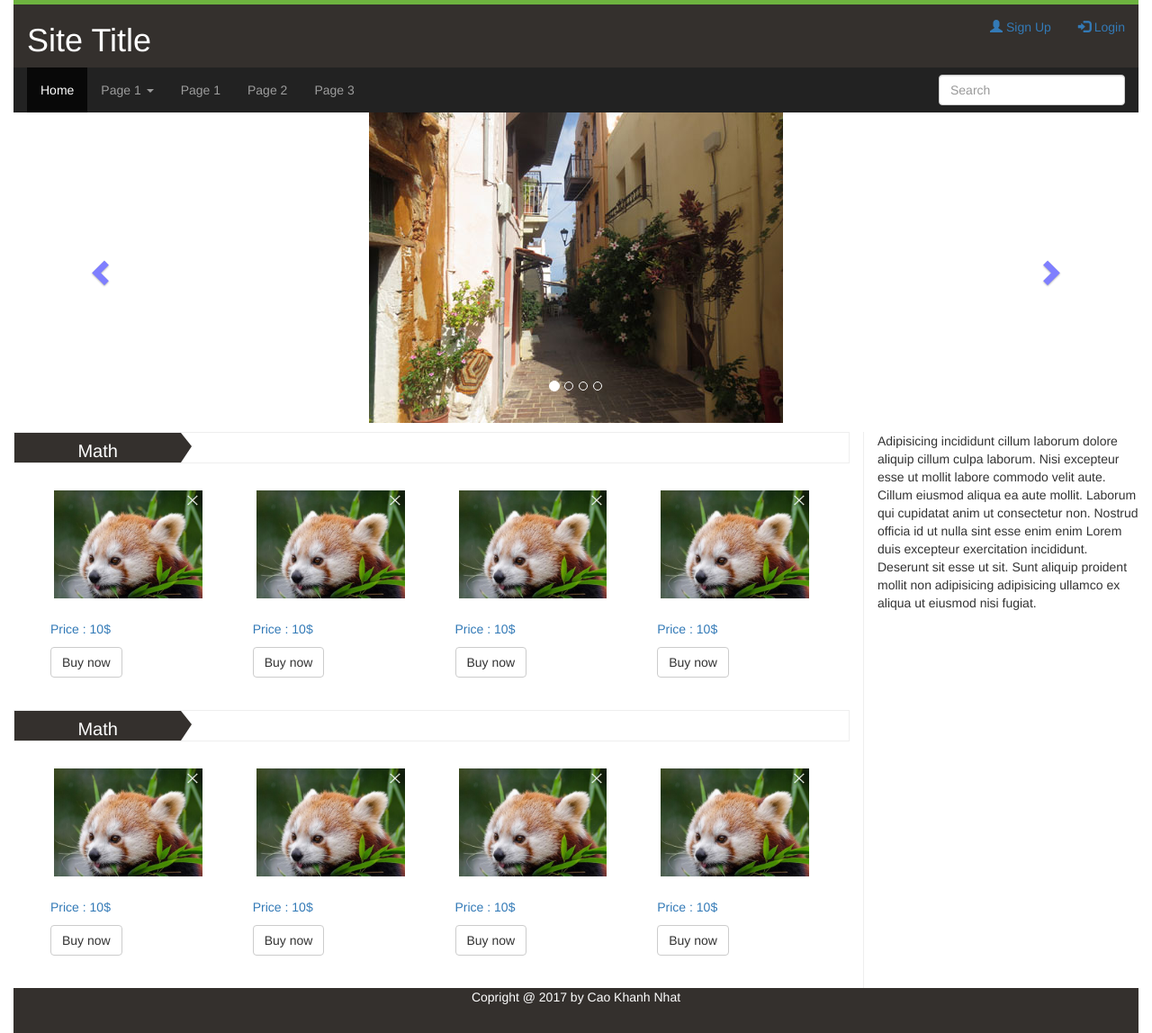
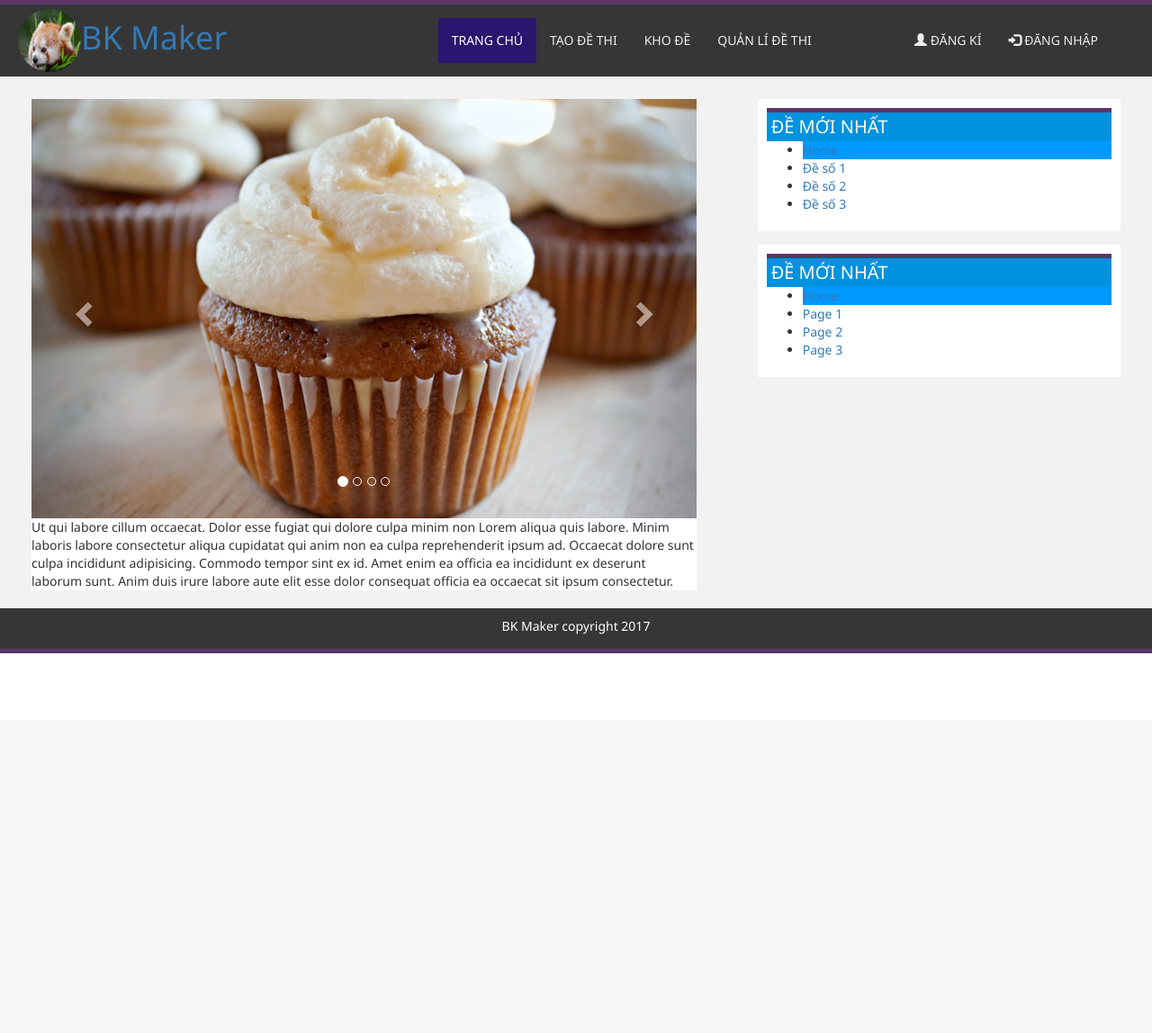
Before and after one commit to assignment1-web/Assignment1, a PHP site: page / in a window 1280 px wide. Shown: the whole page at 90% size. After the commit the page ends 726 px from the top, so only its background shows below. Run offline with PHP 8.4, Linux system fonts and the light colour scheme.

Commit message:
Main Page update

```diff
--- a/css/style.css
+++ b/css/style.css
@@ -1,113 +1,124 @@
-#header {
-    background-color: #34302D;
-    border-top: 5px solid #6DB33F;
-    margin: 0 auto;
+.main-page {
+    border-top: 5px solid #5C3566;
+    background-color: #F2F2F2;
+    font-family: 'Segoe UI', Tahoma, Geneva, Verdana, sans-serif;
 }
 
-#header h1 {
-    color: #fff;
+@media (max-width: 768px) {
+    .title-page {
+        text-align: center;
+    }
+    .content-page {
+        margin: -15px 0;
+        padding: 0;
+        background-color: #fff;
+    }
+}
+
+.nav-custom {
+    background-color: #363636;
+    border: 0;
+    margin: 15px;
+    min-height: 1px;
+}
+
+.active {
+    background-color: #0099FF;
+}
+
+.title-page {
+    margin: 5px;
+}
+
+.navbar-inverse .navbar-nav>li>a {
+    font-family: 'Segoe UI', Tahoma, Geneva, Verdana, sans-serif;
+    text-transform: uppercase;
+    color: #eeeeee;
+}
+
+.header-page {
+    background-color: #363636;
+}
+
+.navbar-inverse .navbar-nav>li>a:hover {
+    background-color: #0092DF;
 }
 
 .icon-bar {
-    background-color: #fff;
-}
-
-.navbar-inverse {
-    border: 0;
-    border-radius: 0;
-    margin: 0;
-    min-height: 10px;
-}
-
-.navbar-form {
-    border: 0;
-}
-
-.navbar-collapse {
-    border-top: 0;
+    background-color: #ffffff;
 }
 
 .navbar-toggle {
-    margin: 0;
     border: 1px solid #ffffff;
     border-radius: 0;
 }
 
-.footer {
-    height: 50px;
-    text-align: center;
-    background-color: #34302D;
+.navbar-inverse .navbar-nav>.active>a,
+.navbar-inverse .navbar-nav>.active>a:focus,
+.navbar-inverse .navbar-nav>.active>a:hover {
+    background-color: #2A166F;
+}
+
+.dropdown-menu {
+    padding: 0;
+}
+
+.dropdown-menu>li>a {
+    padding: 15px;
+}
+
+.dropdown-menu>li>a:focus,
+.dropdown-menu>li>a:hover {
+    background-color: #0092DF;
     color: #fff;
 }
 
-.tool {
-    position: relative;
-    width: 100%;
-    border: 1px solid #eeeeee;
+.content-page {
+    margin: 20px;
+    margin-top: 25px;
+    padding: 0;
+    background-color: #F2F2F2;
 }
 
-.tool h2 {
-    margin: 0;
-    width: 20%;
-    background-color: #34302D;
-    text-align: center;
+.content-left {
+    background-color: #F2F2F2;
+    padding: 0;
 }
 
-.tool h2 a {
-    text-decoration: none;
-    font-size: 20px;
-    color: #ffffff;
+.content-left>div {
+    background-color: #fff;
+    padding: 0;
 }
 
-.tool h2::after {
-    content: " ";
-    display: block;
-    width: 0;
-    height: 0;
-    margin-left: 0px;
-    border-top: 15px solid transparent;
-    border-left: 12px solid #34302D;
-    border-right: 0 solid transparent;
-    border-bottom: 18px solid transparent;
-    position: absolute;
-    top: 0;
-    left: 20%;
+.content-right {
+    background-color: #F2F2F2;
+    padding: 0;
 }
 
-.carousel-inner img {
-    margin: 0 auto;
+.category {
+    background-color: #fff;
+    padding: 10px;
+    margin-bottom: 15px;
 }
 
-.img-hover {
-    border: 1px solid #fff;
-    padding: 10px;
+.category h1 {
+    border-top: 5px solid #5C3566;
+    font-size: 20px;
+    text-transform: uppercase;
+    padding: 5px;
+    margin: 0;
+    background-color: #0092DF;
+    color: #fff;
 }
 
-.img-hover:hover {
-    border: 1px solid #eeeeee;
-    box-shadow: 0 0 2px #ccc;
+.footer-page {
+    height: 50px;
+    background-color: #363636;
+    border-bottom: 5px solid #5C3566;
 }
 
-.thumbnail {
-    border: 0;
-    border-radius: 0;
+.footer-page p {
+    color: #fff;
+    text-align: center;
+    margin-top: 10px;
 }
-
-.category-book {
-    margin: 15px;
-}
-
-.carousel-control.left,
-.carousel-control.right {
-    background: none;
-    color: blue;
-}
-
-@media screen and (max-width:768px) {
-    #header h1 {
-        text-align: center;
-    }
-    #header ul {
-        display: none;
-    }
-}
--- a/index.html
+++ b/index.html
@@ -6,81 +6,87 @@
     <meta charset="UTF-8">
     <meta name="viewport" content="width=device-width, initial-scale=1">
     <link href="css/bootstrap.min.css" rel="stylesheet">
-    <link href="css/style.css" rel="stylesheet">
     <script src="js/jquery-3.1.1.min.js"></script>
     <script src="js/bootstrap.min.js"></script>
+
+    <link href="css/style.css" rel="stylesheet">
 </head>
 
 <body>
-    <div class="container-fluid">
-        <div class="row" id="header">
-            <div class="col-md-4">
+    <div class="container-fluid main-page">
+        <div class="row header-page">
+            <div class="col-md-4 ">
                 <button type="button" class="navbar-toggle" data-toggle="collapse" data-target="#myNavbar">
                     <span class="icon-bar"></span>
                     <span class="icon-bar"></span>
                     <span class="icon-bar"></span>
                 </button>
-                <h1>
-                    Site Title
+                <h1 class="title-page">
+                    <a href="#"><img src="images/2.jpg" alt="images" width="70px" height="70px" class="img-circle">BK Maker</a>
                 </h1>
+
             </div>
             <div class="col-md-8">
+                </nav>
+                <nav class="navbar navbar-inverse nav-custom">
+                    <div class="container-fluid">
+                        <div class="navbar-header">
+
+
+                        </div>
+                        <div class="collapse navbar-collapse" id="myNavbar">
+                            <ul class="nav navbar-nav">
+                                <li class="active"><a href="#">Trang chủ</a></li>
+                                <!--<li class="dropdown">
+                                    <a class="dropdown-toggle" data-toggle="dropdown" href="#">Đề thi
+                                <span class="caret"></span></a>
+                                    <ul class="dropdown-menu">
+                                        <li><a href="#">Tạo đề thi</a></li>
+                                        <li><a href="#">Đề số 2</a></li>
+                                        <li><a href="#">Đề số 3</a></li>
+                                    </ul>
+                                </li>-->
+                                <li><a href="#">Tạo đề thi</a></li>
+                                <li><a href="#">Kho đề</a></li>
+                                <li><a href="#">Quản lí đề thi</a></li>
+                            </ul>
                             <ul class="nav navbar-nav navbar-right">
-                    <li><a href="#"><span class="glyphicon glyphicon-user"></span> Sign Up</a></li>
-                    <li><a href="#"><span class="glyphicon glyphicon-log-in"></span> Login</a></li>
+                                <li><a href="#"><span class="glyphicon glyphicon-user"></span> Đăng kí</a></li>
+                                <li><a href="#"><span class="glyphicon glyphicon-log-in"></span> Đăng nhập</a></li>
                             </ul>
                         </div>
                     </div>
-        <nav class="navbar navbar-inverse">
-
-            <div class="collapse navbar-collapse" id="myNavbar">
-                <ul class="nav navbar-nav">
-                    <li class="active"><a href="#">Home</a></li>
-                    <li class="dropdown">
-                        <a class="dropdown-toggle" data-toggle="dropdown" href="#">Page 1
-                        <span class="caret"></span></a>
-                        <ul class="dropdown-menu">
-                            <li><a href="#">Page 1-1</a></li>
-                            <li><a href="#">Page 1-2</a></li>
-                            <li><a href="#">Page 1-3</a></li>
-                        </ul>
-                    </li>
-                    <li><a href="#">Page 1</a></li>
-                    <li><a href="#">Page 2</a></li>
-                    <li><a href="#">Page 3</a></li>
-                </ul>
-
-                <form class="navbar-form navbar-right" role="search">
-                    <div class="form-group">
-                        <input type="text" placeholder="Search" id="search" class="form-control">
+                </nav>
             </div>
-                </form>
-
         </div>
-
-        </nav>
+        <div class="container-fluid content-page">
+            <div class="col-md-8 content-left">
+                <div class="col-md-11">
                     <div id="myCarousel" class="carousel slide" data-ride="carousel">
+                        <!-- Indicators -->
                         <ol class="carousel-indicators">
                             <li data-target="#myCarousel" data-slide-to="0" class="active"></li>
                             <li data-target="#myCarousel" data-slide-to="1"></li>
                             <li data-target="#myCarousel" data-slide-to="2"></li>
                             <li data-target="#myCarousel" data-slide-to="3"></li>
                         </ol>
+
+                        <!-- Wrapper for slides -->
                         <div class="carousel-inner" role="listbox">
                             <div class="item active">
-                    <img src="images/img_chania.jpg" alt="Chania">
+                                <img src="images/slide1.jpg" alt="Chania">
                             </div>
 
                             <div class="item">
-                    <img src="images/img_chania2.jpg" alt="Chania">
+                                <img src="images/slide1.jpg" alt="Chania">
                             </div>
 
                             <div class="item">
-                    <img src="images/img_flower.jpg" alt="Flower">
+                                <img src="images/slide1.jpg" alt="Flower">
                             </div>
 
                             <div class="item">
-                    <img src="images/img_flower2.jpg" alt="Flower">
+                                <img src="images/slide1.jpg" alt="Flower">
                             </div>
                         </div>
 
@@ -93,184 +99,38 @@
                             <span class="glyphicon glyphicon-chevron-right" aria-hidden="true"></span>
                             <span class="sr-only">Next</span>
                         </a>
-
                     </div>
-        <div class="row " style="margin-top: 10px">
-            <div class="col-md-9" style="border-right: 1px solid #eeeeee">
-                <div class="type-book">
-                    <div class="tool">
-                        <h2>
-                            <a href="#">
-                        Math
-                        </a>
-                        </h2>
-                    </div>
-                    <div class="row category-book">
-                        <div class="col-md-3">
-                            <div class="img-hover">
-                                <a href="#">
-                                    <div class="thumbnail">
-                                        <img src="images/2.jpg" alt="Image Test">
-                                    </div>
-                                    <div class="caption">
-                                        <p>Price : 10$</p>
-                                        <p>
-                                            <a href="#" class="btn btn-default" role="button">
-                                            Buy now
-                                        </a>
-                                        </p>
-                                    </div>
-                                </a>
+                    Ut qui labore cillum occaecat. Dolor esse fugiat qui dolore culpa minim non Lorem aliqua quis labore. Minim laboris labore consectetur aliqua cupidatat qui anim non ea culpa reprehenderit ipsum ad. Occaecat dolore sunt culpa incididunt adipisicing. Commodo
+                    tempor sint ex id. Amet enim ea officia ea incididunt ex deserunt laborum sunt. Anim duis irure labore aute elit esse dolor consequat officia ea occaecat sit ipsum consectetur.
                 </div>
             </div>
-                        <div class="col-md-3">
-                            <div class="img-hover">
-                                <a href="#">
-                                    <div class="thumbnail">
-                                        <img src="images/2.jpg" alt="Image Test">
+            <div class="col-md-4 content-right">
+                <div class="category">
+                    <h1> Đề mới nhất </h1>
+                    <ul>
+                        <li class="active"><a href="#">Home</a></li>
+                        <li><a href="#">Đề số 1</a></li>
+                        <li><a href="#">Đề số  2</a></li>
+                        <li><a href="#">Đề số  3</a></li>
+                    </ul>
                 </div>
-                                    <div class="caption">
-                                        <p>Price : 10$</p>
-                                        <p>
-                                            <a href="#" class="btn btn-default" role="button">
-                                            Buy now
-                                        </a>
-                                        </p>
-                                    </div>
-                                </a>
-                            </div>
-                        </div>
-                        <div class="col-md-3">
-                            <div class="img-hover">
-                                <a href="#">
-                                    <div class="thumbnail">
-                                        <img src="images/2.jpg" alt="Image Test">
-                                    </div>
-                                    <div class="caption">
-                                        <p>Price : 10$</p>
-                                        <p>
-                                            <a href="#" class="btn btn-default" role="button">
-                                            Buy now
-                                        </a>
-                                        </p>
-                                    </div>
-                                </a>
-                            </div>
-                        </div>
-                        <div class="col-md-3">
-                            <div class="img-hover">
-                                <a href="#">
-                                    <div class="thumbnail">
-                                        <img src="images/2.jpg" alt="Image Test">
-                                    </div>
-                                    <div class="caption">
-                                        <p>Price : 10$</p>
-                                        <p>
-                                            <a href="#" class="btn btn-default" role="button">
-                                            Buy now
-                                        </a>
-                                        </p>
-                                    </div>
-                                </a>
+
+                <div class="category">
+                    <h1> Đề mới nhất </h1>
+                    <ul>
+                        <li class="active"><a href="#">Home</a></li>
+                        <li><a href="#">Page 1</a></li>
+                        <li><a href="#">Page 2</a></li>
+                        <li><a href="#">Page 3</a></li>
+                    </ul>
                 </div>
             </div>
         </div>
-                </div>
-                <div class="type-book">
-                    <div class="tool">
-                        <h2>
-                            <a href="#">
-                        Math
-                        </a>
-                        </h2>
-                    </div>
-                    <div class="row category-book">
-                        <div class="col-md-3">
-                            <div class="img-hover">
-                                <a href="#">
-                                    <div class="thumbnail">
-                                        <img src="images/2.jpg" alt="Image Test">
-                                    </div>
-                                    <div class="caption">
-                                        <p>Price : 10$</p>
-                                        <p>
-                                            <a href="#" class="btn btn-default" role="button">
-                                            Buy now
-                                        </a>
-                                        </p>
-                                    </div>
-                                </a>
-                            </div>
-                        </div>
-                        <div class="col-md-3">
-                            <div class="img-hover">
-                                <a href="#">
-                                    <div class="thumbnail">
-                                        <img src="images/2.jpg" alt="Image Test">
-                                    </div>
-                                    <div class="caption">
-                                        <p>Price : 10$</p>
-                                        <p>
-                                            <a href="#" class="btn btn-default" role="button">
-                                            Buy now
-                                        </a>
-                                        </p>
-                                    </div>
-                                </a>
-                            </div>
-                        </div>
-                        <div class="col-md-3">
-                            <div class="img-hover">
-                                <a href="#">
-                                    <div class="thumbnail">
-                                        <img src="images/2.jpg" alt="Image Test">
-                                    </div>
-                                    <div class="caption">
-                                        <p>Price : 10$</p>
-                                        <p>
-                                            <a href="#" class="btn btn-default" role="button">
-                                            Buy now
-                                        </a>
-                                        </p>
-                                    </div>
-                                </a>
-                            </div>
-                        </div>
-                        <div class="col-md-3">
-                            <div class="img-hover">
-                                <a href="#">
-                                    <div class="thumbnail">
-                                        <img src="images/2.jpg" alt="Image Test">
-                                    </div>
-                                    <div class="caption">
-                                        <p>Price : 10$</p>
-                                        <p>
-                                            <a href="#" class="btn btn-default" role="button">
-                                            Buy now
-                                        </a>
-                                        </p>
-                                    </div>
-                                </a>
-                            </div>
-                        </div>
+        <div class="row footer-page">
+            <p>BK Maker copyright 2017</p>
         </div>
     </div>
 
-            </div>
-            <!-- side bar-->
-            <div class="col-md-3">
-                <p>
-                    Adipisicing incididunt cillum laborum dolore aliquip cillum culpa laborum. Nisi excepteur esse ut mollit labore commodo velit aute. Cillum eiusmod aliqua ea aute mollit. Laborum qui cupidatat anim ut consectetur non. Nostrud officia id ut nulla sint esse
-                    enim enim Lorem duis excepteur exercitation incididunt. Deserunt sit esse ut sit. Sunt aliquip proident mollit non adipisicing adipisicing ullamco ex aliqua ut eiusmod nisi fugiat.
-                </p>
-
-
-            </div>
-        </div>
-        <div class="footer">
-            <p>Copright @ 2017 by Cao Khanh Nhat</p>
-        </div>
-    </div>
 
 </body>
 
```
Also changed, not shown: images/slide1.jpg (added), images/slide2.jpg (added), images/slide3.jpg (added), images/slide4.jpg (added). Lines whose indentation alone changed are shown as unchanged.
